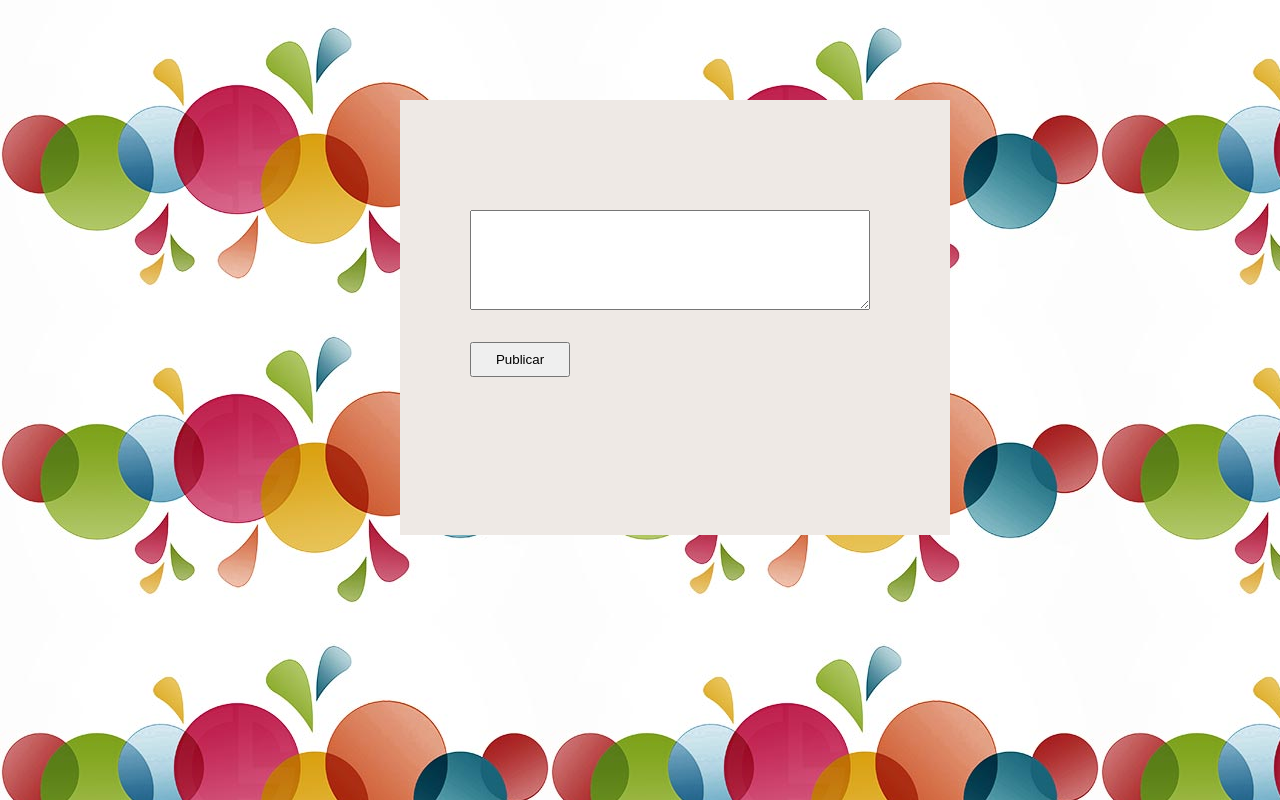
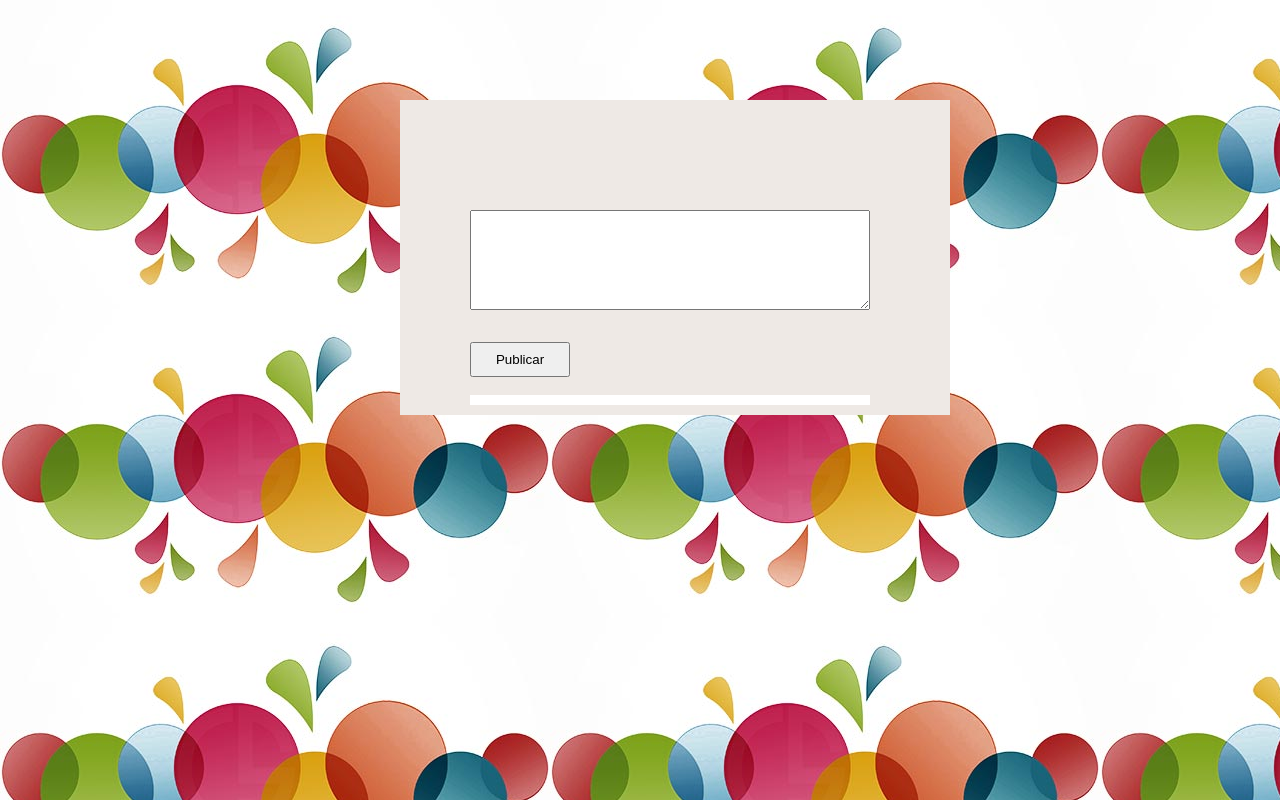
Before and after one commit to Janetquispeu/twitter, a plain HTML site: page index.html in a window 1280 px wide. Drawn offline with Linux system fonts and the light colour scheme.

Commit message:
arreglando main

```diff
--- a/main.css
+++ b/main.css
@@ -27,7 +27,6 @@ form{
 }
 div{
 	width: 400px;
-	height: 30px;
-	margin-top: 100px;
-
+	height: 10px;
+	background-color: white;
 }
```
